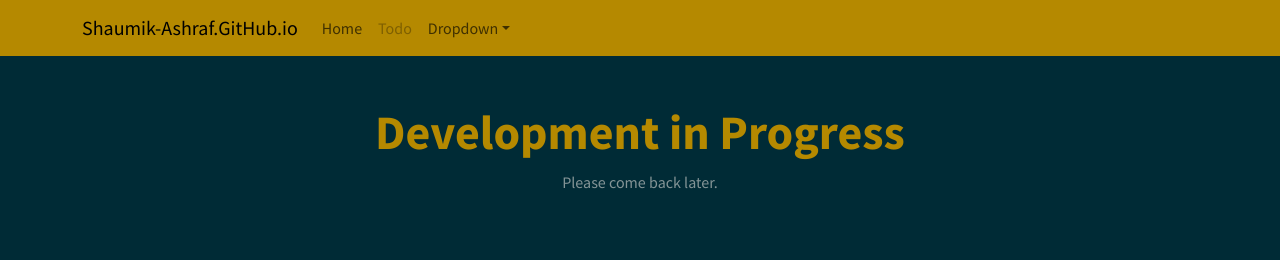
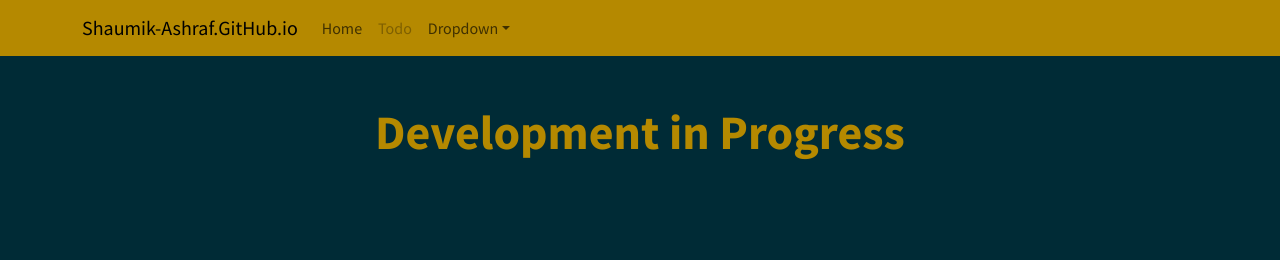
Before and after one commit to Shaumik-Ashraf/shaumik-ashraf.github.io, a Next.js app: page / in a window 1280 px wide. Shown: the top 260 px of the page. Built offline with nearby package versions, Linux system fonts and the light colour scheme.

Commit message:
wip: matter-js engine

```diff
--- a/package.json
+++ b/package.json
@@ -1,5 +1,6 @@
 {
   "dependencies": {
+    "matter-js": "^0.20.0",
     "next": "^16.1.0",
     "react": "^19.2.0",
     "react-bootstrap": "^2.10.10",
--- a/pages/_app.js
+++ b/pages/_app.js
@@ -1,10 +1,115 @@
 import "../styles/global.css";
 import Layout from "../components/layout.js";
+import { useEffect, useRef } from "react";
+import { Engine, Render, World, Bodies, Runner } from "matter-js";
 
 export default function App({ Component, pageProps }) {
+
+  const canvas = useRef();
+
+  //Matter.js references
+  const engine = useRef(Engine.create());
+  const render = useRef();
+  const runner = useRef();
+
+  //Mouse position. Will be updated at every move.
+  const posX = useRef(null);
+  const posY = useRef(null);
+
+  //Used to keep the mouse interval trigger.
+  const mouseIntervalRef = useRef(null);
+
+  //This will only run once. It will initialize the Matter.js render and add the mouse listener.
+  useEffect(() => {
+    initializeRenderer(); //Initialize Matter.js objects
+    window.addEventListener("mousemove", updateMousePosition); //Add mouse listener
+
+    return () => { //Done when the component closes. Do the opposite.
+      clearRenderer(); //Remove all data from Matter.js
+      window.removeEventListener("mousemove", updateMousePosition); //Remove mouse listener.
+    }
+  }, [])
+
+
+  //Initialize everything from Matter.js
+  const initializeRenderer = () => {
+    if(!canvas.current) return; //It's good to always check if your reference exists.
+
+    const height = canvas.current.offsetHeight; //div height
+    const width = canvas.current.offsetWidth; //div width
+
+    render.current = Render.create({ //Start renderer, per Matter.js docs.
+      element: canvas.current, //Our JSX element
+      engine: engine.current, //The engine
+      options: {
+        width: width,
+        height: height,
+        wireframes: false,    //Just for testing. Remove all colors and details.
+        background: '#BBBBBB' //Background color
+      }
+    });
+
+    // Adding the objects to the engine.
+    World.add(engine.current.world, [
+      Bodies.rectangle(width / 2, height + 10, width, 20, { isStatic: true, friction: 10 }), //Floor
+      Bodies.rectangle(width+10, height/2, 20, height, { isStatic: true, friction: 10 }), //Right wall
+      Bodies.rectangle(-10, height/2, 20, height, { isStatic: true, friction: 10 }), //Left wall
+    ])
+
+    // Start the engine, the renderer, and the runner. As defined in Matter.js documentation
+    Runner.run(engine.current);
+    Render.run(render.current);
+    runner.current = Runner.create();
+    Runner.run(runner.current, engine.current);
+  }
+
+  //Used to add grains to the renderer. Is the same thing we did when
+  //added the rigid objects to the scene before.
+  const addGrain = () => {
+    World.add(engine.current.world, [
+      Bodies.circle(posX.current, posY.current, 8, { //Add a grain to the current mouse position.
+        friction: 10, restitution: 0.01, density: 0.001,
+        render: { //Just color change
+          fillStyle: '#888888', strokeStyle: '#333333', lineWidth: 3
+        }}),
+    ]);
+  }
+
+  //Remove everything when closed. Self-explanatory.
+  const clearRenderer = () => {
+    if(!render.current) return;
+    Render.stop(render.current);
+    Runner.stop(runner.current);
+    render.current.canvas.remove();
+
+    if(!engine.current) return;
+    World.clear(engine.current.world);
+    Engine.clear(engine.current);
+  }
+
+  //Just update the mouse position to the references.
+  const updateMousePosition = (event) => {
+    if(!canvas.current) return;
+    posX.current = event.clientX - canvas.current.getBoundingClientRect().x;
+    posY.current = event.clientY - canvas.current.getBoundingClientRect().y;
+  }
+
+  //When the mouse is clicked, reset the counter and set the interval to add grains
+  //at every 20 ms.
+  const handleMouseDown = () => {
+    mouseIntervalRef.current = setInterval(() => {
+      addGrain();
+    }, 20) //Add a new grain at every 500 ms
+  }
+
+  //Just remove the interval and stop adding grains
+  const handleMouseUp = () => {
+    if(mouseIntervalRef.current) clearInterval(mouseIntervalRef.current);
+  }
+
 	return (
     <Layout>
-      <Component {...pageProps} />
+      <Component canvas={canvas} handleMouseUp={handleMouseUp} handleMouseDown={handleMouseDown} {...pageProps} />
     </Layout>
 	)
 }
--- a/pages/index.js
+++ b/pages/index.js
@@ -1,6 +1,11 @@
-export default function Page() {
+export default function Page(props) {
   return <div className="px-2 my-5 text-center">
 				   <h1 className="display-5 fw-bold text-primary">Development in Progress</h1>
-				   <p className="text-lead text-secondary">Please come back later.</p>
+             <div ref={props.canvas}
+                  onMouseDown={props.handleMouseDown}
+                  onMouseUp={props.handleMouseUp}
+                  className="w-100"
+                  height="1000px" >
+		         </div>
          </div>
 }
```
Also changed, not shown: 1 other file (tests, documents, lock files or other folders).
